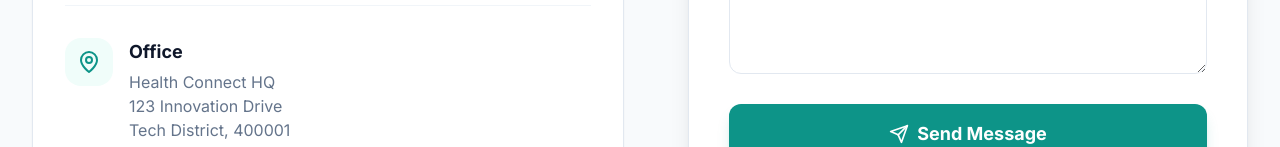
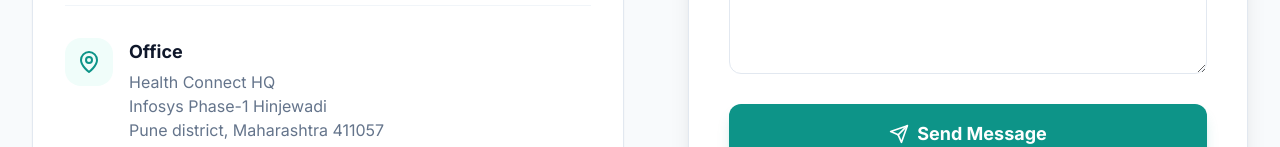
Before and after one commit to ayushjaini2it/Healthcare, a React (Vite) app: page /contact in a window 1280 px wide. Shown: the part 805-952 px from the top of the page. Built offline with nearby package versions, Linux system fonts and the light colour scheme; no server answers.

Commit message:
feat: add ContactUs page with Web3Forms integration for user inquiries

```diff
--- a/src/pages/ContactUs.tsx
+++ b/src/pages/ContactUs.tsx
@@ -130,8 +130,8 @@ const ContactUs: React.FC = () => {
                   <h4 className="text-lg font-bold text-slate-900 mb-1">Office</h4>
                   <p className="text-slate-500">
                     Health Connect HQ<br />
-                    123 Innovation Drive<br />
-                    Tech District, 400001
+                    Infosys Phase-1 Hinjewadi<br />
+                    Pune district, Maharashtra 411057
                   </p>
                 </div>
               </div>
```
